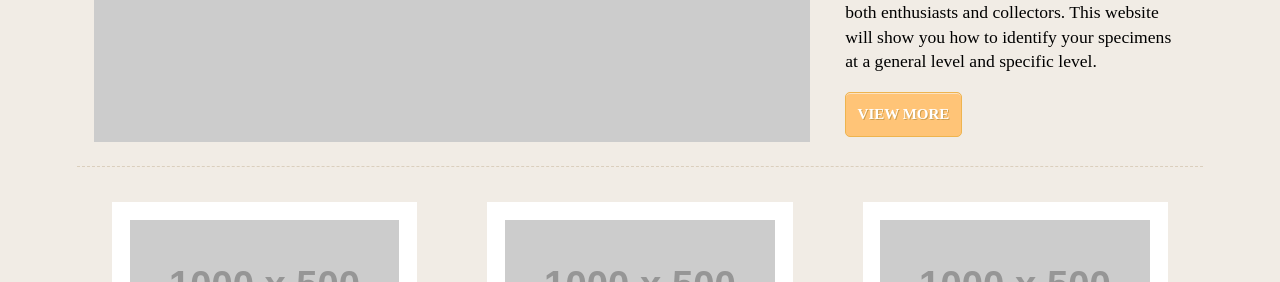
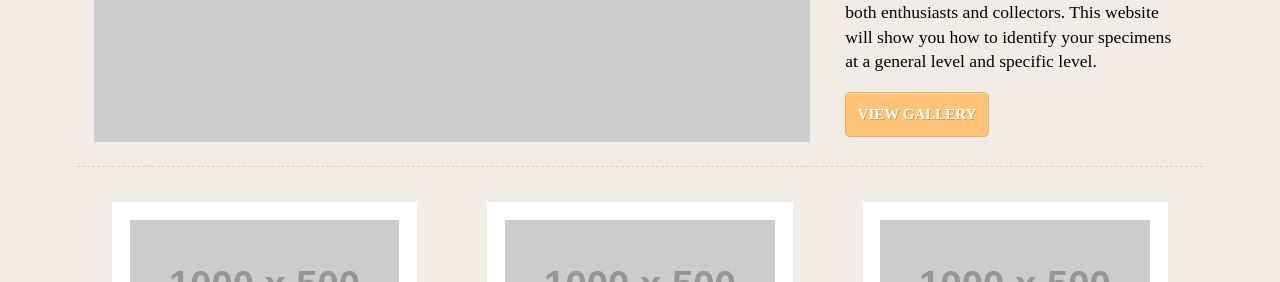
Before and after one commit to Lisa-Villeneuve/large-data-site, a Jekyll site: the page built from index.html, in a window 1280 px wide. Shown: the part 320-602 px from the top of the page. Built offline with Jekyll 4.4.1, drawn with Linux system fonts in a browser that asks for light colours; Markdown is read by kramdown in place of the engine named in the settings.

Commit message:
about page added

```diff
--- a/_layouts/default.html
+++ b/_layouts/default.html
@@ -18,14 +18,14 @@
 			<h1><a href="{{site.baseurl}}/index.html">GeoClassify<!---<img src="http://placehold.it/800x200/2" class="flex-img" alt="">--></a></h1>
 		</nav>
 		<nav class="unit unit-s-1 unit-m-2-3 unit-l-3-4">
-			<div class="unit unit-s-1-2 unit-m-1-3 unit-l-1-8"><a href="{{site.baseurl}}/article.html">About</a></div>
-			<div class="unit unit-s-1-2 unit-m-1-3 unit-l-1-8"><a href="{{site.baseurl}}/article.html">Rocks</a></div>
-			<div class="unit unit-s-1-2 unit-m-1-3 unit-l-1-8"><a href="{{site.baseurl}}/article.html">Minerals</a></div>
-			<div class="unit unit-s-1-2 unit-m-1-3 unit-l-1-8"><a href="{{site.baseurl}}/article.html">Gems</a></div>
-			<div class="unit unit-s-1-2 unit-m-1-3 unit-l-1-8"><a href="{{site.baseurl}}/article.html">Ores</a></div>
-			<div class="unit unit-s-1-2 unit-m-1-3 unit-l-1-8"><a href="{{site.baseurl}}/article.html">Fossils</a></div>
-			<div class="unit unit-s-1-2 unit-m-1-3 unit-l-1-8"><a href="{{site.baseurl}}/article.html">Space-Rocks</a></div>
-			<div class="unit unit-s-1-2 unit-m-1-3 unit-l-1-8"><a href="{{site.baseurl}}/article.html">Gallery</a></div>
+			<div class="unit unit-s-1-2 unit-m-1-3 unit-l-1-8"><a href="{{site.baseurl}}/about.html">About</a></div>
+			<div class="unit unit-s-1-2 unit-m-1-3 unit-l-1-8"><a href="{{site.baseurl}}/about.html">Rocks</a></div>
+			<div class="unit unit-s-1-2 unit-m-1-3 unit-l-1-8"><a href="{{site.baseurl}}/about.html">Minerals</a></div>
+			<div class="unit unit-s-1-2 unit-m-1-3 unit-l-1-8"><a href="{{site.baseurl}}/about.html">Gems</a></div>
+			<div class="unit unit-s-1-2 unit-m-1-3 unit-l-1-8"><a href="{{site.baseurl}}/about.html">Ores</a></div>
+			<div class="unit unit-s-1-2 unit-m-1-3 unit-l-1-8"><a href="{{site.baseurl}}/about.html">Fossils</a></div>
+			<div class="unit unit-s-1-2 unit-m-1-3 unit-l-1-8"><a href="{{site.baseurl}}/about.html">Space-Rocks</a></div>
+			<div class="unit unit-s-1-2 unit-m-1-3 unit-l-1-8"><a href="{{site.baseurl}}/gallery.html">Gallery</a></div>
 		</nav>
 		<nav>
 			<div class="unit-2 searchbar">
@@ -39,14 +39,14 @@
 
 	<header class="grid">
 		<nav class="unit unit-s-1 unit-m-1 unit-l-1">
-			<div class="unit unit-s-1-2 unit-m-1-3 unit-l-1-8"><a href="{{site.baseurl}}/article.html">About</a></div>
-			<div class="unit unit-s-1-2 unit-m-1-3 unit-l-1-8"><a href="{{site.baseurl}}/article.html">Rocks</a></div>
-			<div class="unit unit-s-1-2 unit-m-1-3 unit-l-1-8"><a href="{{site.baseurl}}/article.html">Minerals</a></div>
-			<div class="unit unit-s-1-2 unit-m-1-3 unit-l-1-8"><a href="{{site.baseurl}}/article.html">Gems</a></div>
-			<div class="unit unit-s-1-2 unit-m-1-3 unit-l-1-8"><a href="{{site.baseurl}}/article.html">Ores</a></div>
-			<div class="unit unit-s-1-2 unit-m-1-3 unit-l-1-8"><a href="{{site.baseurl}}/article.html">Fossils</a></div>
-			<div class="unit unit-s-1-2 unit-m-1-3 unit-l-1-8"><a href="{{site.baseurl}}/article.html">Space Rocks</a></div>
-			<div class="unit unit-s-1-2 unit-m-1-3 unit-l-1-8"><a href="{{site.baseurl}}/article.html">Gallery</a></div>
+			<div class="unit unit-s-1-2 unit-m-1-3 unit-l-1-8"><a href="{{site.baseurl}}/about.html">About</a></div>
+			<div class="unit unit-s-1-2 unit-m-1-3 unit-l-1-8"><a href="{{site.baseurl}}/about.html">Rocks</a></div>
+			<div class="unit unit-s-1-2 unit-m-1-3 unit-l-1-8"><a href="{{site.baseurl}}/about.html">Minerals</a></div>
+			<div class="unit unit-s-1-2 unit-m-1-3 unit-l-1-8"><a href="{{site.baseurl}}/about.html">Gems</a></div>
+			<div class="unit unit-s-1-2 unit-m-1-3 unit-l-1-8"><a href="{{site.baseurl}}/about.html">Ores</a></div>
+			<div class="unit unit-s-1-2 unit-m-1-3 unit-l-1-8"><a href="{{site.baseurl}}/about.html">Fossils</a></div>
+			<div class="unit unit-s-1-2 unit-m-1-3 unit-l-1-8"><a href="{{site.baseurl}}/about.html">Space Rocks</a></div>
+			<div class="unit unit-s-1-2 unit-m-1-3 unit-l-1-8"><a href="{{site.baseurl}}/gallery.html">Gallery</a></div>
 		</nav>
 	</header>
 
--- a/article.html
+++ b/about.html
@@ -6,12 +6,12 @@
 		{% include submenu.html %}
 
 		<div class="article-text unit unit-s-1 unit-m-2-3 unit-l-3-4">
-			<div class="unit-right unit-s-1 unit-m-1 unit-l-1-2">
+			<div class="unit-right unit-s-1 unit-l-1-2">
 				<div class="unit-spacer">
 					<img src="http://placehold.it/1000x500" class="flex-img" alt="Photo of rocks">
 				</div>
 			</div>
-			<div class="unit unit-s-1 unit-m-1 unit-l-1-2">
+			<div class="unit unit-s-1 unit-l-1-2">
 				<div class="unit-spacer">
 					<h2>Geology: The Study of Rocks Minerals and Gems</h2>
 					<p><em>Rocks</em> and <em>minerals</em> come in all shapes and sizes and come from all over the world and even from space. The study of rocks & minerals is called <em>geology</em>, a fascinating topic for many, both enthusiasts and collectors. This website will show you how to identify your specimens at a general level and specific level.</p>
--- a/index.html
+++ b/index.html
@@ -12,7 +12,7 @@
 			<div class="unit-spacer">
 				<h2>Geology: The Study of Rocks Minerals and Gems</h2>
 				<p><em>Rocks</em> and <em>minerals</em> come in all shapes and sizes and come from all over the world and even from space. The study of rocks & minerals is called <em>geology</em>, a fascinating topic for many, both enthusiasts and collectors. This website will show you how to identify your specimens at a general level and specific level.</p>
-				<a href="#" class="button-1">VIEW MORE</a>
+				<a href="gallery.html" class="button-1">VIEW GALLERY</a>
 			</div>
 		</div>
 	</div>
```
